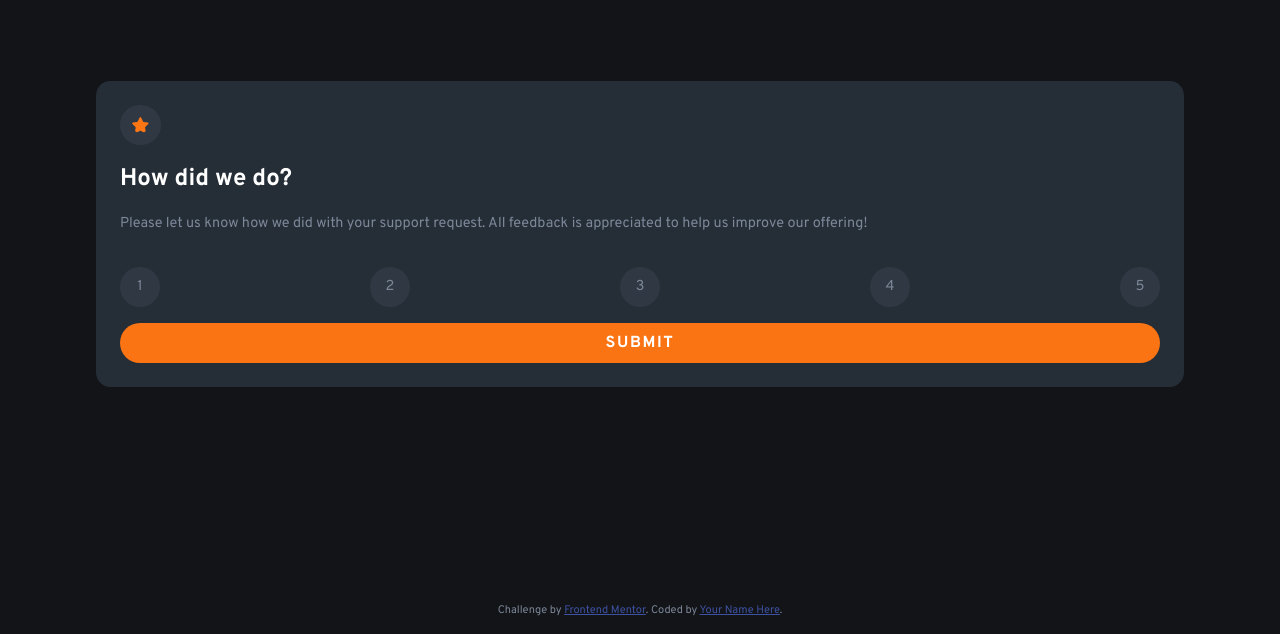
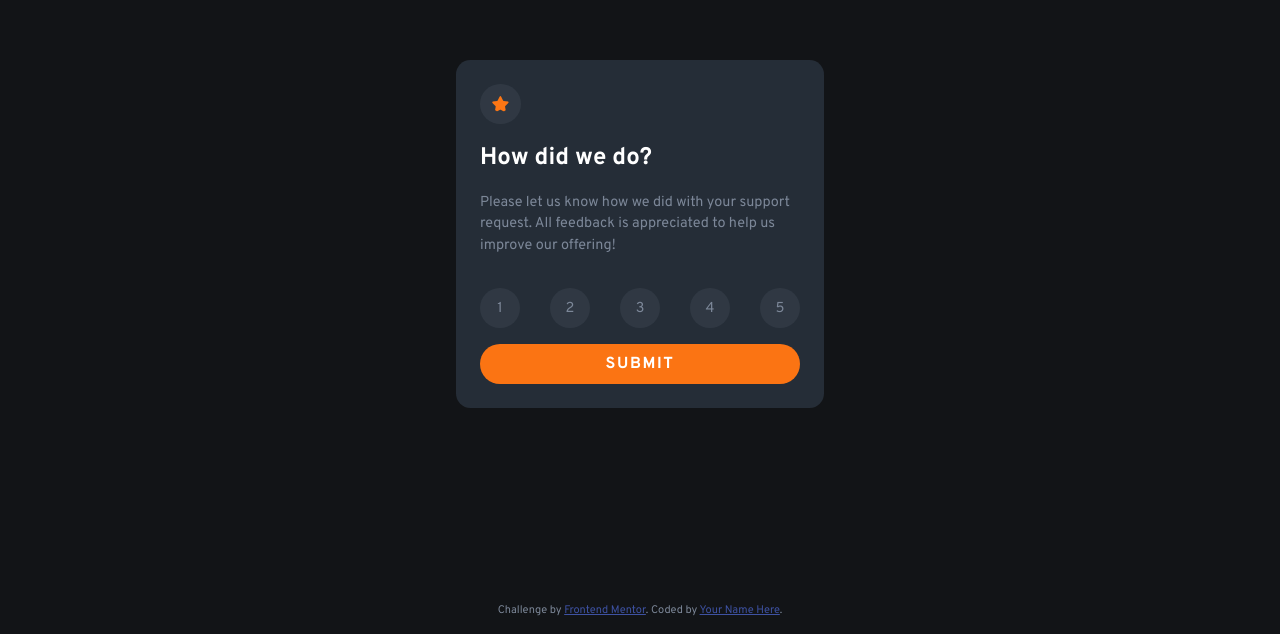
Before and after one commit to DeivissonLisboa/frontend-mentor-interactive-rating-component, a plain HTML site: page index.html in a window 1280 px wide. Shown: the part 166-800 px from the top of the page. Drawn offline with Linux system fonts and the light colour scheme.

Commit message:
Style desktop

```diff
--- a/src/style/style.css
+++ b/src/style/style.css
@@ -31,7 +31,7 @@ div[data-status="hidden"] {
 
 main {
   background-color: var(--clr-blue);
-  width: 85vw;
+  width: min(90%, 23rem);
   border-radius: 1em;
   padding: 1.5rem;
 }
```
